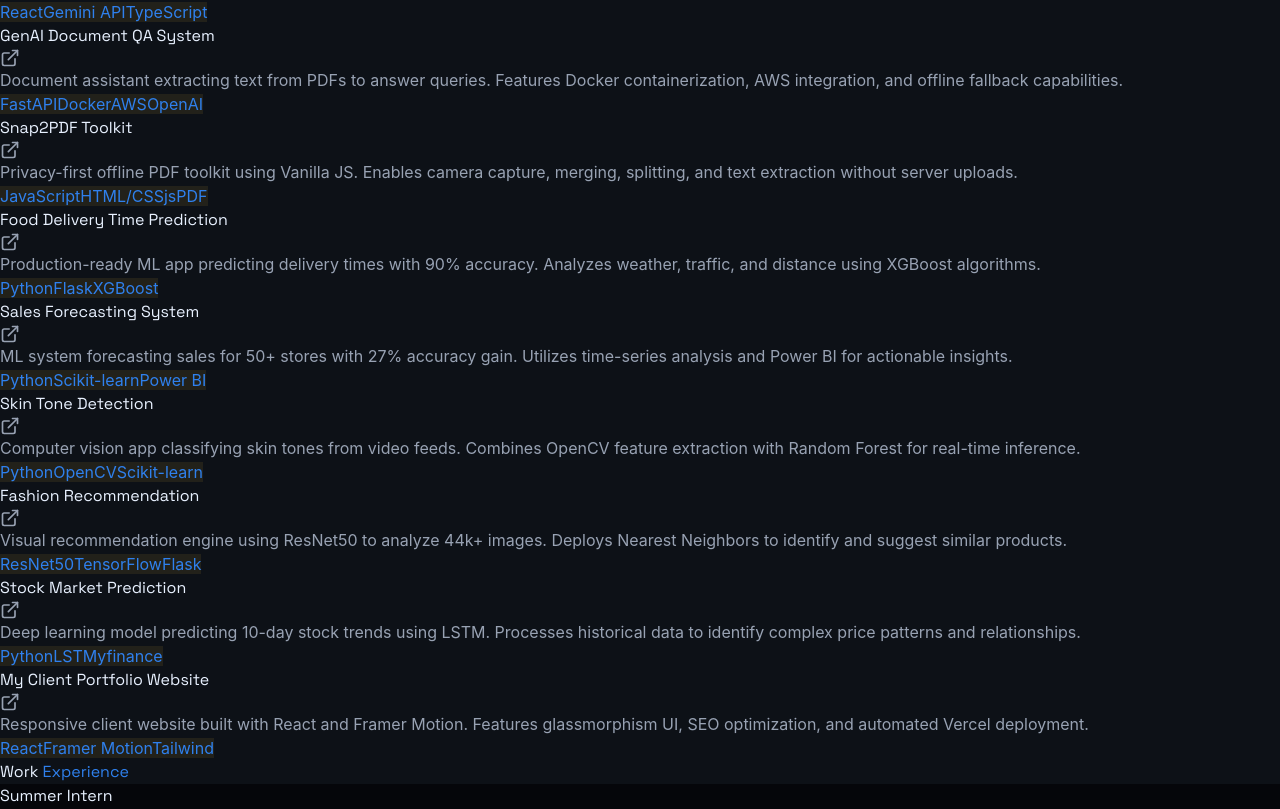
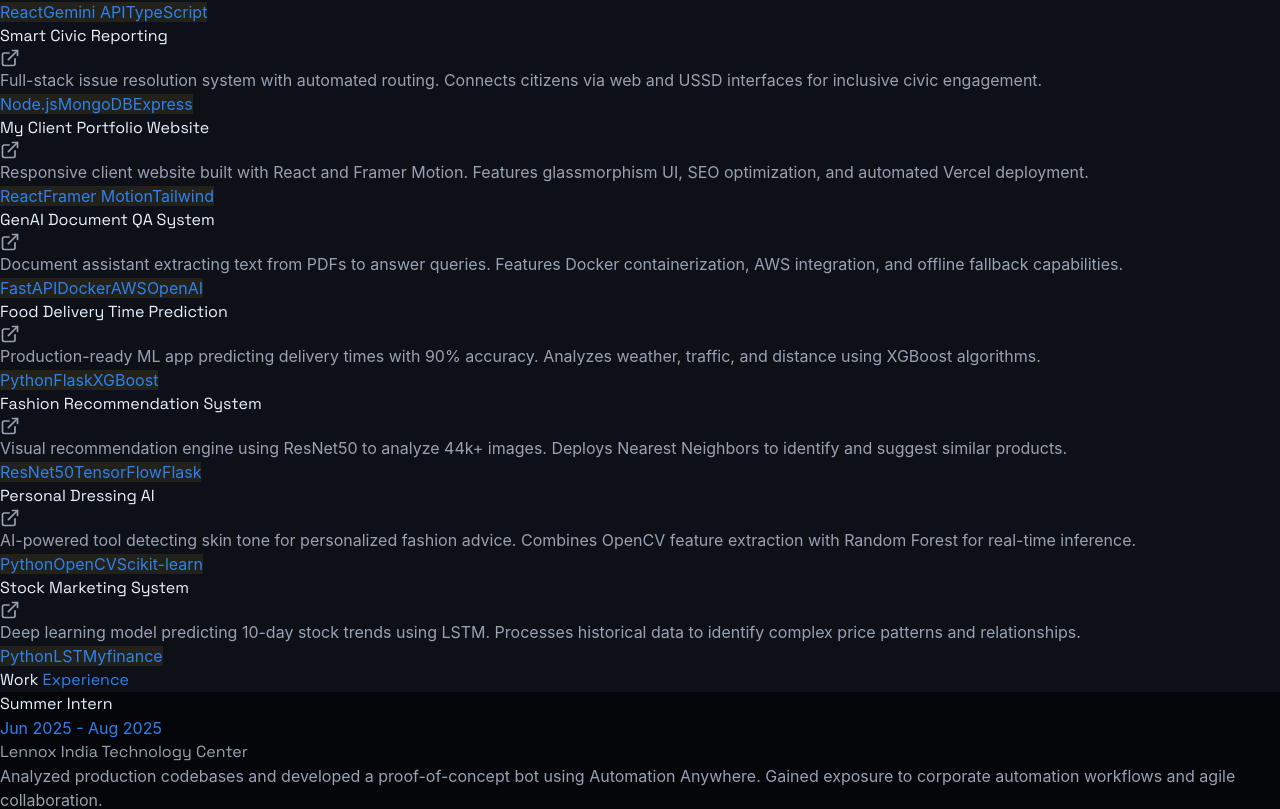
Before and after one commit to rameshkumark24/My-Portfolio, a React (Vite) app: page / in a window 1280 px wide. Shown: the part 1329-2138 px from the top of the page. Built offline with nearby package versions, Linux system fonts and the light colour scheme; the HTML template or start-up script is replaced by a standard one; a web font is replaced by a local one.

Commit message:
Update project listings in App.jsx

```diff
--- a/src/App.jsx
+++ b/src/App.jsx
@@ -85,10 +85,10 @@ const RESUME_DATA = {
   ],
   projects: [
     {
-      title: "Smart Civic Reporting",
-      tech: ["Node.js", "MongoDB", "Express"],
-      desc: "Full-stack issue resolution system with automated routing. Connects citizens via web and USSD interfaces for inclusive civic engagement.",
-      link: "https://github.com/rameshkumark24/Civic-Sense-SIH"
+      title: "Sales Forecasting System",
+      tech: ["Python", "Scikit-learn", "Power BI"],
+      desc: "ML system forecasting sales for 50+ stores with 27% accuracy gain. Utilizes time-series analysis and Power BI for actionable insights.",
+      link: "https://github.com/rameshkumark24/Sales-Forecasting-System"
     },
     {
       title: "Jarvis AI Assistant",
@@ -97,16 +97,22 @@ const RESUME_DATA = {
       link: "https://github.com/rameshkumark24/Jarvis"
     },
     {
+      title: "Smart Civic Reporting",
+      tech: ["Node.js", "MongoDB", "Express"],
+      desc: "Full-stack issue resolution system with automated routing. Connects citizens via web and USSD interfaces for inclusive civic engagement.",
+      link: "https://github.com/rameshkumark24/Civic-Sense-SIH"
+    },
+    {
+      title: "My Client Portfolio Website",
+      tech: ["React", "Framer Motion", "Tailwind"],
+      desc: "Responsive client website built with React and Framer Motion. Features glassmorphism UI, SEO optimization, and automated Vercel deployment.",
+      link: "https://github.com/rameshkumark24/Umapandiyan"
+    },
+    {
       title: "GenAI Document QA System",
       tech: ["FastAPI", "Docker", "AWS", "OpenAI"],
       desc: "Document assistant extracting text from PDFs to answer queries. Features Docker containerization, AWS integration, and offline fallback capabilities.",
       link: "https://github.com/rameshkumark24/GenAI-Document-Assistant"
-    },
-    {
-      title: "Snap2PDF Toolkit",
-      tech: ["JavaScript", "HTML/CSS", "jsPDF"],
-      desc: "Privacy-first offline PDF toolkit using Vanilla JS. Enables camera capture, merging, splitting, and text extraction without server uploads.",
-      link: "https://github.com/rameshkumark24/Snap2pdf"
     },
     {
       title: "Food Delivery Time Prediction",
@@ -115,34 +121,22 @@ const RESUME_DATA = {
       link: "https://github.com/rameshkumark24/FoodDelivery_time_prediction"
     },
     {
-      title: "Sales Forecasting System",
-      tech: ["Python", "Scikit-learn", "Power BI"],
-      desc: "ML system forecasting sales for 50+ stores with 27% accuracy gain. Utilizes time-series analysis and Power BI for actionable insights.",
-      link: "https://github.com/rameshkumark24/Sales-Forecasting-System"
-    },
-    {
-      title: "Skin Tone Detection",
-      tech: ["Python", "OpenCV", "Scikit-learn"],
-      desc: "Computer vision app classifying skin tones from video feeds. Combines OpenCV feature extraction with Random Forest for real-time inference.",
-      link: "https://github.com/rameshkumark24/skincolordetector"
-    },
-    {
-      title: "Fashion Recommendation",
+      title: "Fashion Recommendation System",
       tech: ["ResNet50", "TensorFlow", "Flask"],
       desc: "Visual recommendation engine using ResNet50 to analyze 44k+ images. Deploys Nearest Neighbors to identify and suggest similar products.",
       link: "https://github.com/rameshkumark24/Fashion-Prediction"
     },
     {
-      title: "Stock Market Prediction",
+      title: "Personal Dressing AI",
+      tech: ["Python", "OpenCV", "Scikit-learn"],
+      desc: "AI-powered tool detecting skin tone for personalized fashion advice. Combines OpenCV feature extraction with Random Forest for real-time inference.",
+      link: "https://github.com/rameshkumark24/skincolordetector"
+    },
+    {
+      title: "Stock Marketing System",
       tech: ["Python", "LSTM", "yfinance"],
       desc: "Deep learning model predicting 10-day stock trends using LSTM. Processes historical data to identify complex price patterns and relationships.",
       link: "https://github.com/rameshkumark24/Stockmarketfutureprediction"
-    },
-    {
-      title: "My Client Portfolio Website",
-      tech: ["React", "Framer Motion", "Tailwind"],
-      desc: "Responsive client website built with React and Framer Motion. Features glassmorphism UI, SEO optimization, and automated Vercel deployment.",
-      link: "https://github.com/rameshkumark24/Umapandiyan"
     }
   ],
   certifications: [
```
